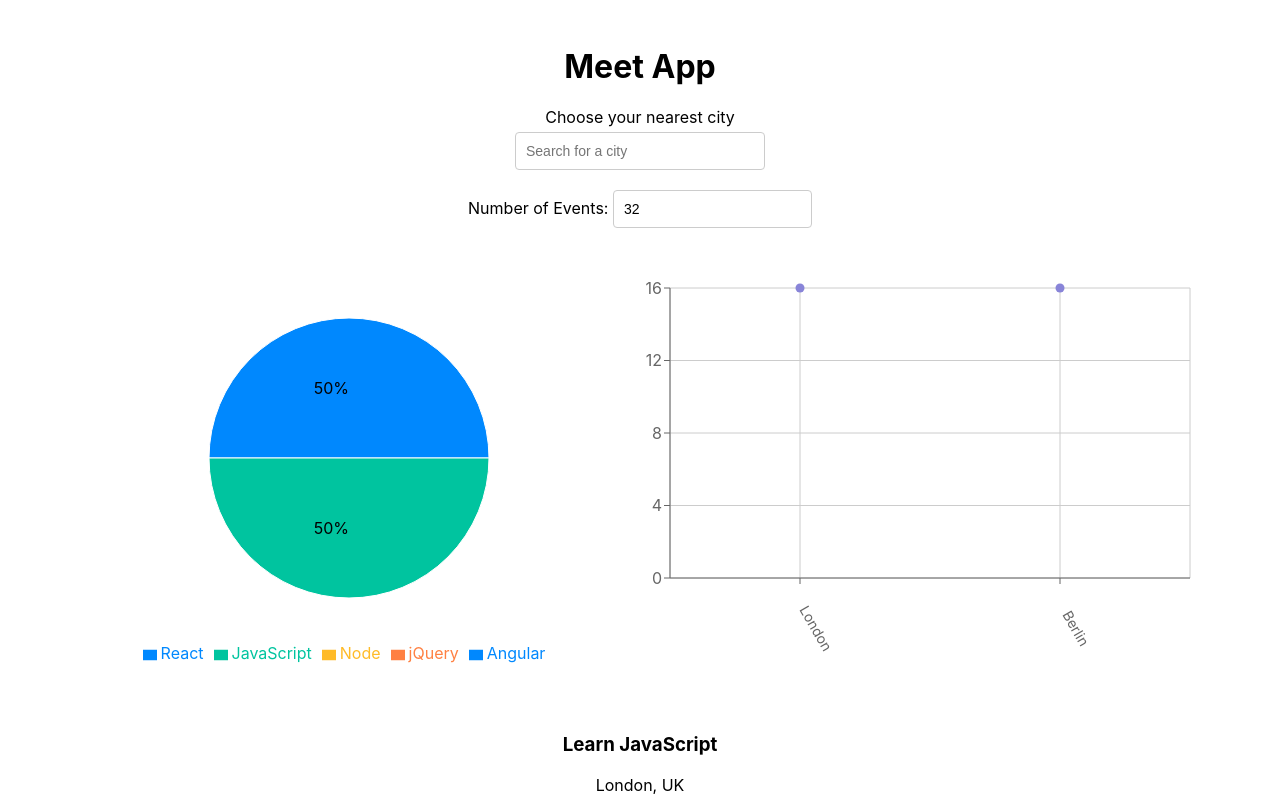
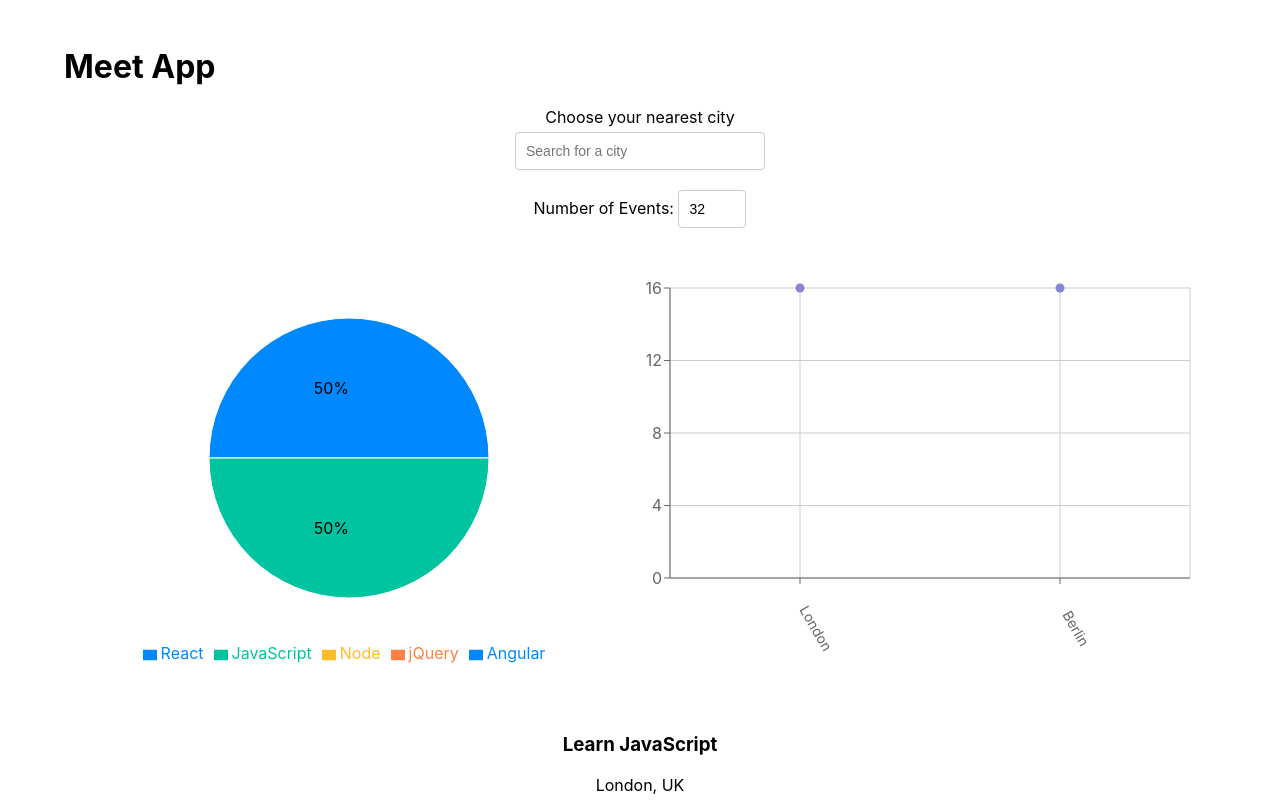
Before and after one commit to AJSorbello/meet, a React (Create React App) app: page / in a window 1280 px wide. Shown: the top 800 px of the page. Built offline with nearby package versions, Linux system fonts and the light colour scheme; what atatus-spa would draw is missing.

Commit message:
fixed number of events box

```diff
--- a/src/App.css
+++ b/src/App.css
@@ -128,3 +128,16 @@
   padding: 0;
   list-style: none;
 }
+.title {
+  text-align: left;
+}
+
+@media (max-width: 768px) {
+  .title {
+    text-align: center;
+  }
+}
+
+.description {
+  text-align: center;
+}
--- a/src/App.js
+++ b/src/App.js
@@ -7,6 +7,7 @@
 import { InfoAlert, ErrorAlert, WarningAlert } from './components/Alert';
 import CityEventsChart from './components/CityEventsChart';
 import EventsGenresChart from './components/EventGenresChart';
+
 const App = () => {
   const [allLocations, setAllLocations] = useState([]);
   const [currentNOE, setCurrentNOE] = useState(32);
@@ -44,8 +45,8 @@
 
  return (
     <div className="App">
-      <h1>Meet App</h1>
-      <p>Choose your nearest city</p>
+      <h1 className="title">Meet App</h1>
+      <p className="description">Choose your nearest city</p>
       <div className="alerts-container">
         {infoAlert.length ? <InfoAlert text={infoAlert}/> : null}
         {errorAlert.length ? <ErrorAlert text={errorAlert}/> : null}
@@ -55,7 +56,7 @@
       <NumberOfEvents currentNOE={currentNOE} setCurrentNOE={setCurrentNOE} setErrorAlert={setErrorAlert} />
       <div className="charts-container">
         <EventsGenresChart events={events} />
-      <CityEventsChart allLocations={allLocations} events={events} />
+        <CityEventsChart allLocations={allLocations} events={events} />
       </div>
       <EventList events={events} />
     </div>
--- a/src/components/NumberOfEvents.js
+++ b/src/components/NumberOfEvents.js
@@ -28,6 +28,8 @@
   id="number-of-events"
   className="numberofevents"
   value={numberOfEvents}
+  min="0"
+  max="32"
   onChange={handleInputChange}
 />
     </div>
```
